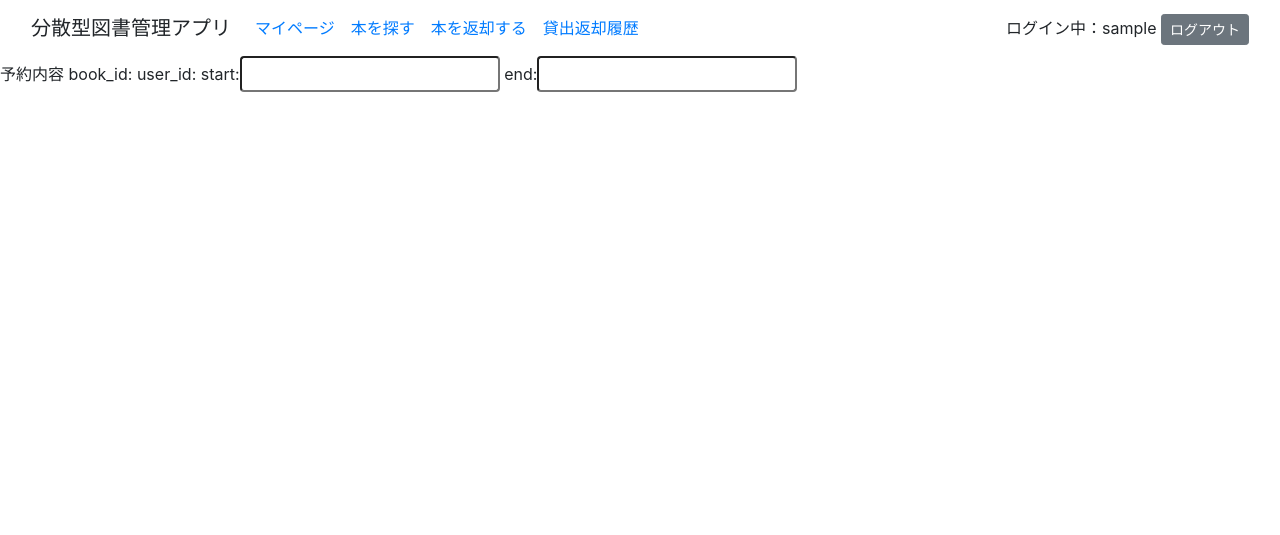
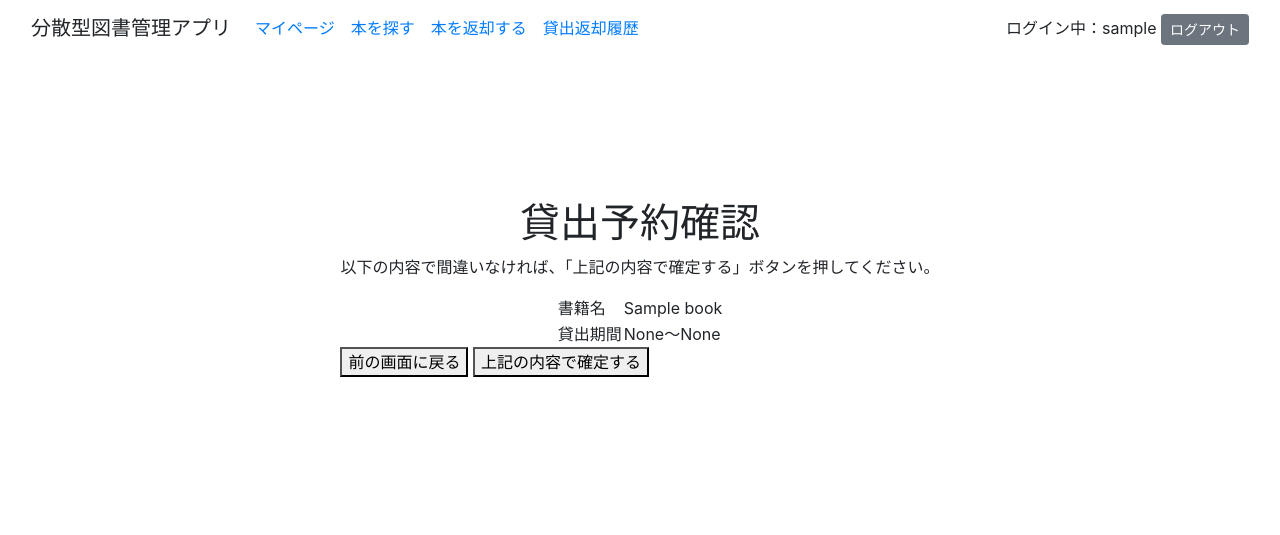
Before and after one commit to imuraa/portfolio, a Django app: template project/library/templates/library/confirm_reservation.html in a window 1280 px wide. Shown: the top 535 px of the page. Run offline with Django 4.2, Linux system fonts and the light colour scheme; tables that the repository leaves empty hold one stand-in row (values such as "Sample post"); the template is opened without the code that fills it: values that come from a table or form of the project are taken from there, most other values are stand-ins (such as "Sample title", 1, 10 or a date in 2020); some libraries are stand-ins or nearby versions.

Commit message:
20231219

```diff
--- a/project/library/forms.py
+++ b/project/library/forms.py
@@ -50,6 +50,6 @@
                     raise forms.ValidationError("最大貸出期間（2週間）を超えています")
                 rentals = Rental.objects.filter(book_id=book_id)
                 for rental in rentals:
-                    if (start >= rental.start and start <= rental.end) or (end >= rental.start and end <= rental.end):
+                    if (start >= rental.start and start <= rental.end) or (end >= rental.start and end <= rental.end) or (start < rental.start and end > rental.end):
                         raise forms.ValidationError("設定した貸出期間に予約済みの日付が含まれています")
         return cleaned_data
--- a/project/library/templates/library/confirm_reservation.html
+++ b/project/library/templates/library/confirm_reservation.html
@@ -1,11 +1,26 @@
 {% extends 'library/layout.html' %}
 
 {% block content %}
-予約内容
-book_id:{{ form.book_id}}
-user_id:{{ form.user_id}}
-start:{{ form.start}}
-end:{{ form.end}}
-
+<div class="d-flex align-items-center justify-content-center" style="height: 60vh;">
+    <div class="form-group mx-auto">
+        <h1 class="text-center">貸出予約確認</h1>
+        <p class="text-center">以下の内容で間違いなければ、「上記の内容で確定する」ボタンを押してください。</p>
+        <table class="mx-auto">
+            <tr>
+                <td>書籍名</td>
+                <td>{{ book.title }}</td>
+            </tr>
+            <tr>
+                <td>貸出期間</td>
+                <td>{{ form.start.value }}～{{ form.end.value }}</td>
+            </tr>
+        </table>
+        <form class="mx-auto" action="{% url 'confirm_reservation' book.id %}" method="POST">
+        {% csrf_token %}
+        <button class="mx-auto" type="submit" name="back">前の画面に戻る</button>
+        <button class="mx-auto" type="submit" name="confirm">上記の内容で確定する</button>
+        </form>
+    </div>
+</div>
 
 {% endblock %}
--- a/project/library/templates/library/set_period.html
+++ b/project/library/templates/library/set_period.html
@@ -8,7 +8,7 @@
         {{ form.media }}
         {{ form }}
     <tr><th><td>
-    <input type="submit" value="click">
+    <input type="submit" name="click" value="click">
     </td></th></tr>
     </table>
 </form>
```
Also changed, not shown: project/library/templates/library/reservation_completed.html (added, +9 -0 lines), project/library/views.py (+7 -5 lines).
